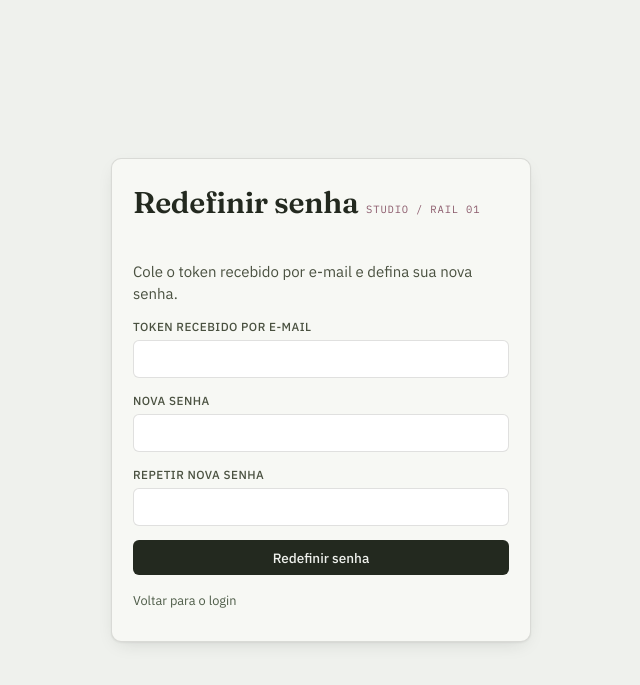
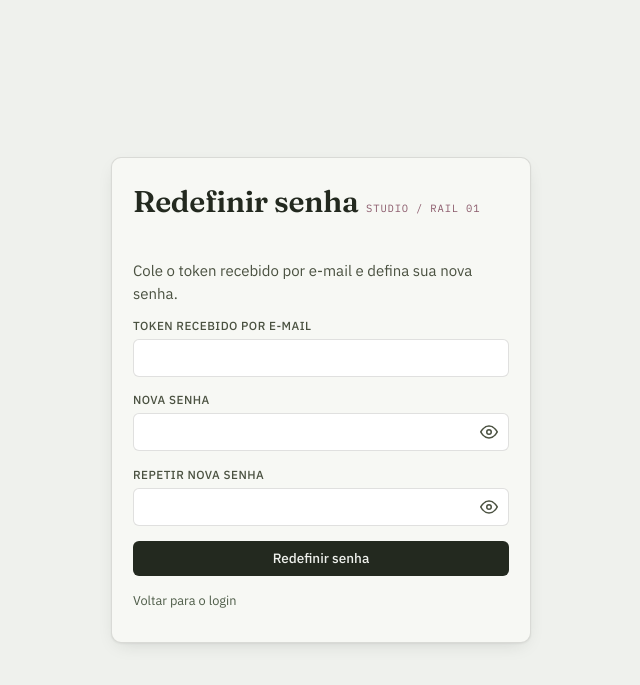
Before and after one commit to klebercamelogit/pilates, a Flask app: page /redefinir-senha in a window 1280 px wide. Shown: the top 685 px of the page, without its empty margins (319-959 px from the left). Run offline with Flask 3, Linux system fonts and the light colour scheme.

Commit message:
visualizar senha

```diff
--- a/app/static/css/main.css
+++ b/app/static/css/main.css
@@ -138,6 +138,31 @@ button:disabled { opacity: 0.5; cursor: not-allowed; }
   padding: 1.4em;
   box-shadow: var(--shadow);
 }
+
+.campo-senha {
+  position: relative;
+  margin-bottom: 1em;
+}
+.campo-senha input {
+  margin-bottom: 0;
+  padding-right: 2.6em;
+}
+.campo-senha .toggle-senha {
+  position: absolute;
+  right: 0.5em;
+  top: 50%;
+  transform: translateY(-50%);
+  background: none;
+  border: none;
+  padding: 0.3em;
+  cursor: pointer;
+  color: var(--ink-soft);
+  display: flex;
+  align-items: center;
+  justify-content: center;
+}
+.campo-senha .toggle-senha:hover { background: none; color: var(--ink); }
+.campo-senha .toggle-senha:focus-visible { outline: 2px solid var(--plum); outline-offset: 1px; }
 
 .auth-shell {
   min-height: 100vh;
--- a/app/static/js/api.js
+++ b/app/static/js/api.js
@@ -56,3 +56,28 @@ function limparAlerta(containerId) {
   const el = document.getElementById(containerId);
   if (el) el.innerHTML = '';
 }
+
+/*
+ * Ícone de mostrar/ocultar senha. Funciona em qualquer campo envolvido em
+ * <div class="campo-senha"><input type="password">...<button class="toggle-senha"></button></div>
+ * — roda automaticamente em todas as páginas que carregam este script.
+ */
+const ICONE_OLHO = '<svg width="18" height="18" viewBox="0 0 24 24" fill="none" stroke="currentColor" stroke-width="2" stroke-linecap="round" stroke-linejoin="round"><path d="M1 12s4-8 11-8 11 8 11 8-4 8-11 8-11-8-11-8z"/><circle cx="12" cy="12" r="3"/></svg>';
+const ICONE_OLHO_FECHADO = '<svg width="18" height="18" viewBox="0 0 24 24" fill="none" stroke="currentColor" stroke-width="2" stroke-linecap="round" stroke-linejoin="round"><path d="M17.94 17.94A10.94 10.94 0 0 1 12 20c-7 0-11-8-11-8a18.5 18.5 0 0 1 5.06-5.94M9.9 4.24A10.94 10.94 0 0 1 12 4c7 0 11 8 11 8a18.5 18.5 0 0 1-2.16 3.19M14.12 14.12a3 3 0 1 1-4.24-4.24"/><line x1="1" y1="1" x2="23" y2="23"/></svg>';
+
+function inicializarToggleSenha() {
+  document.querySelectorAll('.campo-senha').forEach(wrap => {
+    const input = wrap.querySelector('input');
+    const btn = wrap.querySelector('.toggle-senha');
+    if (!input || !btn) return;
+    btn.innerHTML = ICONE_OLHO;
+    btn.setAttribute('aria-label', 'Mostrar senha');
+    btn.addEventListener('click', () => {
+      const estaMostrando = input.type === 'text';
+      input.type = estaMostrando ? 'password' : 'text';
+      btn.innerHTML = estaMostrando ? ICONE_OLHO : ICONE_OLHO_FECHADO;
+      btn.setAttribute('aria-label', estaMostrando ? 'Mostrar senha' : 'Ocultar senha');
+    });
+  });
+}
+inicializarToggleSenha();
--- a/app/templates/index.html
+++ b/app/templates/index.html
@@ -22,7 +22,10 @@
       <input type="email" id="email" required>
 
       <label for="senha">Senha</label>
-      <input type="password" id="senha" required>
+      <div class="campo-senha">
+        <input type="password" id="senha" required>
+        <button type="button" class="toggle-senha" tabindex="-1"></button>
+      </div>
 
       <button type="submit" style="width:100%">Entrar</button>
     </form>
--- a/app/templates/redefinir_senha.html
+++ b/app/templates/redefinir_senha.html
@@ -22,10 +22,16 @@
       <input type="text" id="token" required>
 
       <label for="nova_senha">Nova senha</label>
-      <input type="password" id="nova_senha" required>
+      <div class="campo-senha">
+        <input type="password" id="nova_senha" required>
+        <button type="button" class="toggle-senha" tabindex="-1"></button>
+      </div>
 
       <label for="repetir_senha">Repetir nova senha</label>
-      <input type="password" id="repetir_senha" required>
+      <div class="campo-senha">
+        <input type="password" id="repetir_senha" required>
+        <button type="button" class="toggle-senha" tabindex="-1"></button>
+      </div>
 
       <button type="submit" style="width:100%">Redefinir senha</button>
     </form>
```
Also changed, not shown: app/templates/cadastro.html (+8 -2 lines), app/templates/primeiro_acesso.html (+8 -2 lines).
